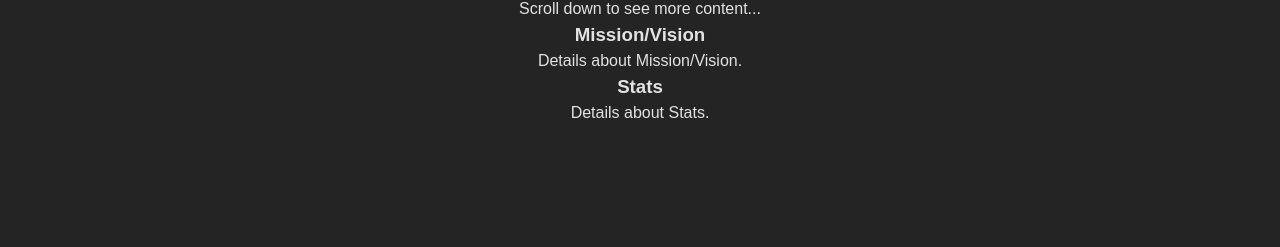
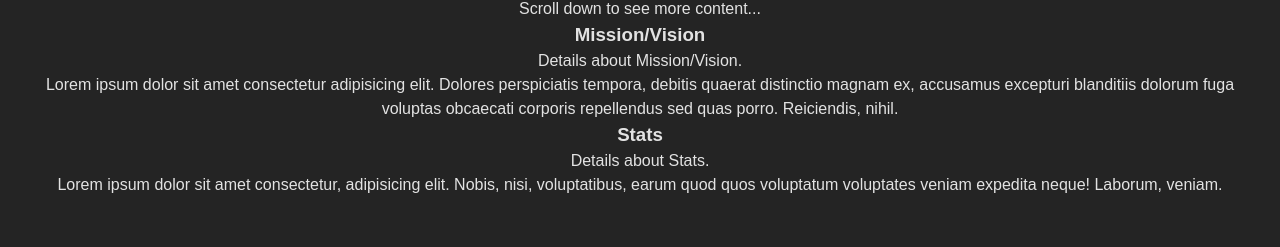
Before and after one commit to carljoe156/Save-The-Turtles-TT, a React (Vite) app: page / in a window 1280 px wide. Shown: the part 402-649 px from the top of the page. Built offline with nearby package versions, Linux system fonts and the light colour scheme.

Commit message:
Updated HomePage

```diff
--- a/src/pages/HomePage.jsx
+++ b/src/pages/HomePage.jsx
@@ -22,10 +22,21 @@ function HomePage() {
         <section className="section">
           <h3>Mission/Vision</h3>
           <p>Details about Mission/Vision.</p>
+          <p>
+            Lorem ipsum dolor sit amet consectetur adipisicing elit. Dolores
+            perspiciatis tempora, debitis quaerat distinctio magnam ex,
+            accusamus excepturi blanditiis dolorum fuga voluptas obcaecati
+            corporis repellendus sed quas porro. Reiciendis, nihil.
+          </p>
         </section>
         <section className="section">
           <h3>Stats</h3>
           <p>Details about Stats.</p>
+          <p>
+            Lorem ipsum dolor sit amet consectetur, adipisicing elit. Nobis,
+            nisi, voluptatibus, earum quod quos voluptatum voluptates veniam
+            expedita neque! Laborum, veniam.
+          </p>
         </section>
       </div>
     </div>
```
